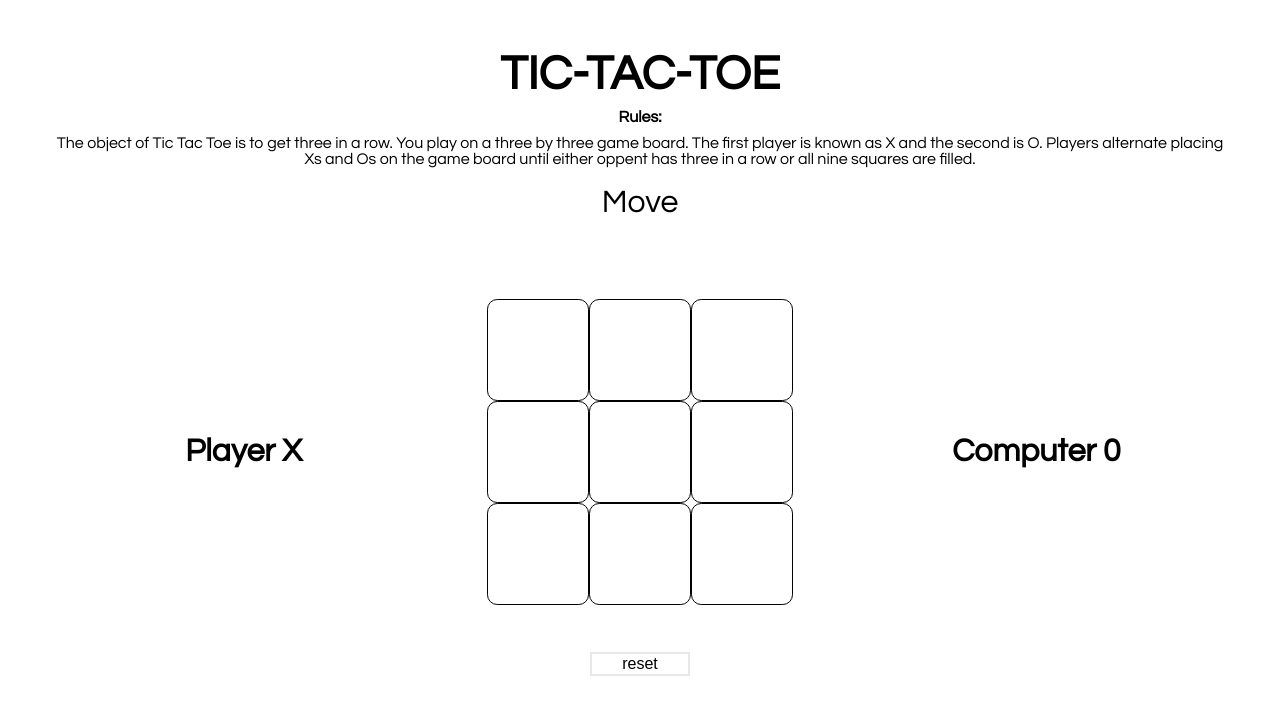
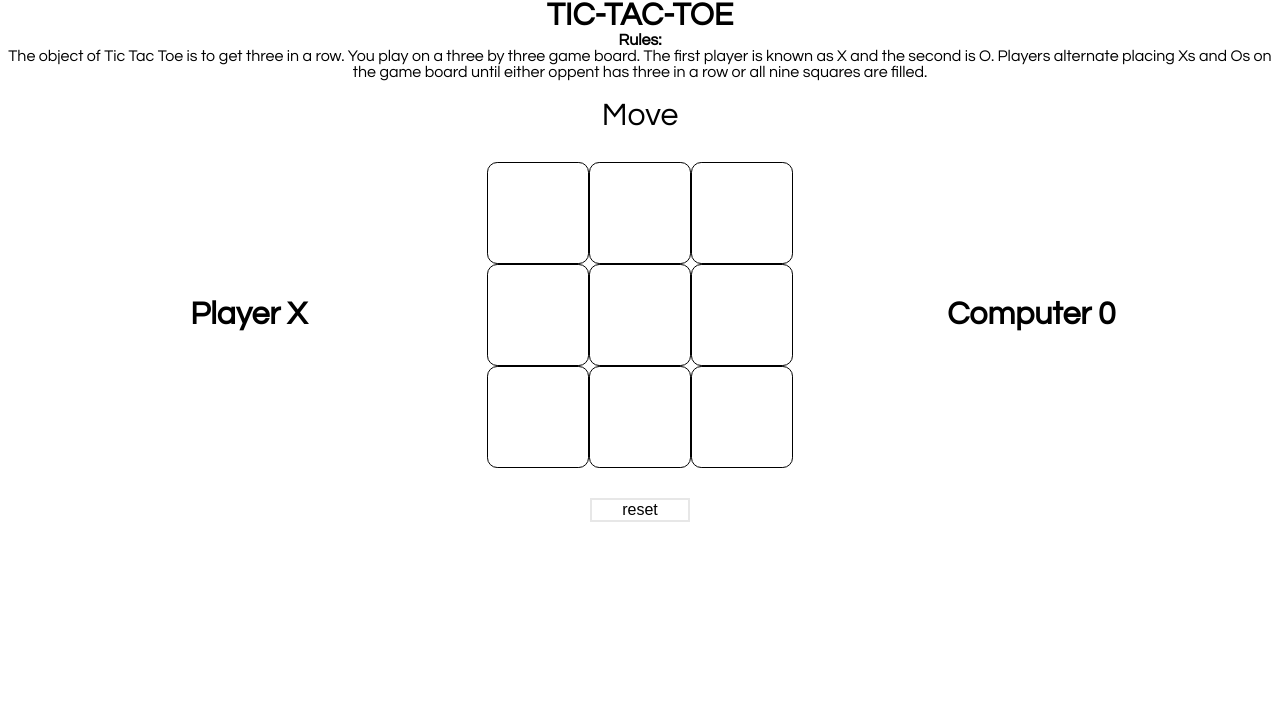
Before and after one commit to arieltsq/TicTacToe_AI, a plain HTML site: page index.html in a window 1280 px wide. Drawn offline with nearby package versions, Linux system fonts and the light colour scheme.

Commit message:
modified style.css

```diff
--- a/style.css
+++ b/style.css
@@ -2,36 +2,40 @@
 
 body{
   font-family: Century Gothic;
+  height:100%;
+  width:100%;
   display: flex;
   flex-direction: column;
-  flex:4;
+  flex-wrap:wrap;
 }
 
 h1{
   font-weight: bolder;
   text-transform: uppercase;
-  font-size: 3em;
+  font-size: 2em;
 }
 
 #top{
-  /*flex: 1 0 100px;*/
+
   /*border:1px solid black;*/
   display: flex;
   flex-direction: column;
   align-items: center;
-margin: 4%;
-height: 150px;
-}
+  /*padding: 4.5%;*/
+  /*flex: 1 0 200px;*/
+  flex-wrap:wrap;
+  /*height:200px;*/
+  }
 #middle{
 
   /*border:1px solid black;*/
-  height: 500px;
-  width: 100%;
-  flex:1 0 400px;
+  flex:1 0 300px;
   display: flex;
   flex-direction: row;
   align-items: center;
-flex-wrap: wrap;
+  flex-wrap: wrap;
+  height:500px;
+  padding:10px;
 
 
 }
@@ -103,6 +107,7 @@ flex: 1 0 100px;
   background-color: white;
    color: black;
    border: 2px solid #e7e7e7;
+   margin: 20px;
 }
 #resetBtn:hover{
 background-color: #e7e7e7;
@@ -124,7 +129,7 @@ background-color: #e7e7e7;
 
 
 #bottom{
-  flex: 1 0 50px;
+  flex: 1 0 200px;
   display: flex;
   flex-direction: column;
   align-items: center;
@@ -140,14 +145,10 @@ margin-top: 50px;
 
 h3{
   font-weight: bold;
-  padding:10px;
+  /*padding:10px;*/
 }
 
 p{
   text-align: center;
-  font: 20px;
+  font: 18px;
 }
-
-.display{
-  display: none;
-}
```
